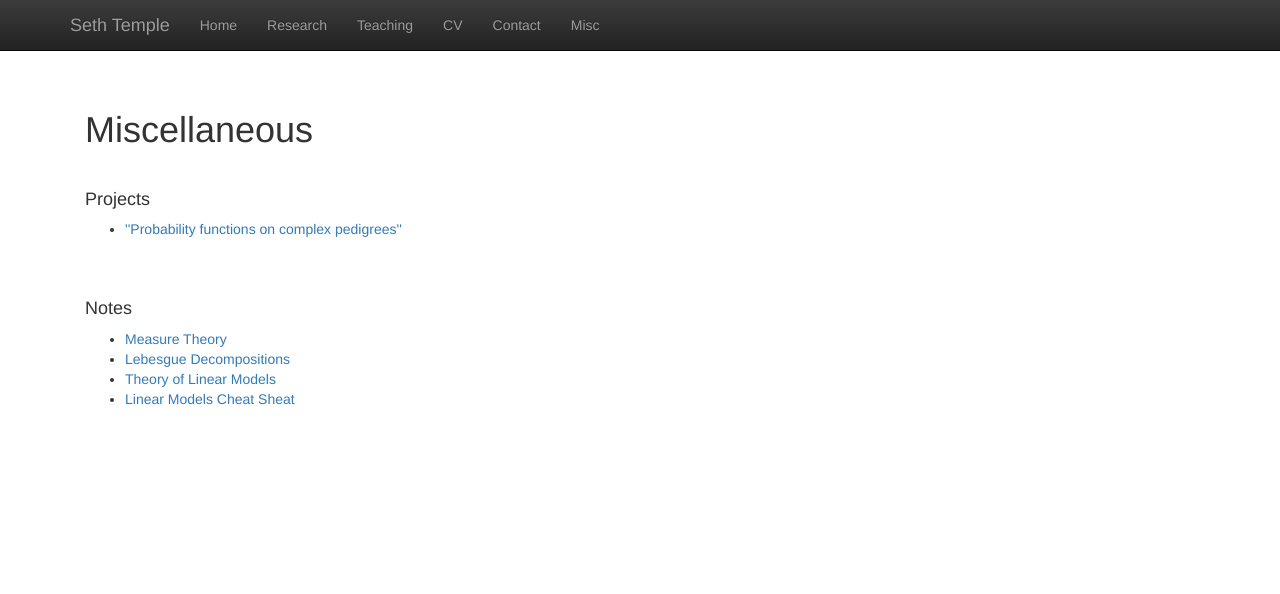
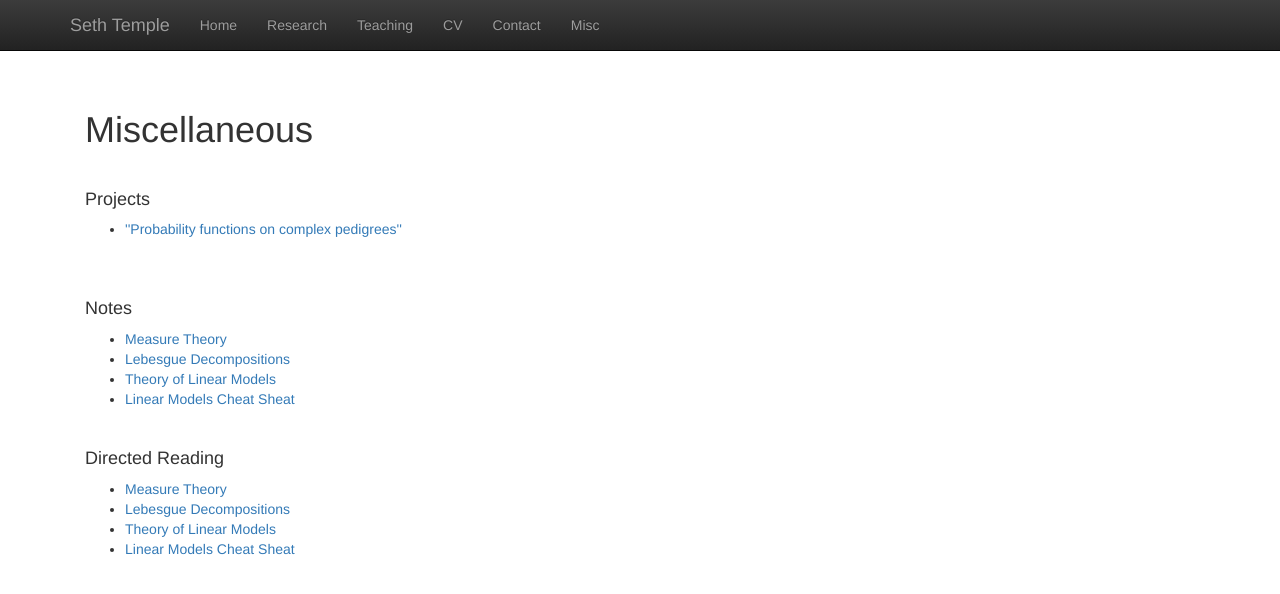
Before and after one commit to sdtemple/sdtemple.github.io, a Jekyll site: the page built from misc.html, in a window 1280 px wide. Shown: the top 594 px of the page. Built offline with Jekyll 4.4.1, drawn with Linux system fonts in a browser that asks for light colours; nearby versions of some CDN libraries; library files that are not in the unit come from our copies.

Commit message:
Update misc.html

```diff
--- a/misc.html
+++ b/misc.html
@@ -24,3 +24,13 @@ title:  'Misc'
   </ul>
  </p>
 <br/>
+<h4>Directed Reading</h4>
+<p class="content" style="padding:0px;margin:0px 20px 0px;">
+  <ul>
+    <li><a href = "files/sheet_stat559_sdtemple.pdf">Measure Theory</a></li>
+    <li><a href = "files/lebesgue_decompositions_stat559_sdtemple.pdf">Lebesgue Decompositions</a></li>
+    <li><a href = "files/notes_biost533_sdtemple.pdf">Theory of Linear Models</a></li>
+    <li><a href = "files/sheet_biost533_sdtemple.pdf">Linear Models Cheat Sheat</a></li>
+  </ul>
+ </p>
+<br/>
```
